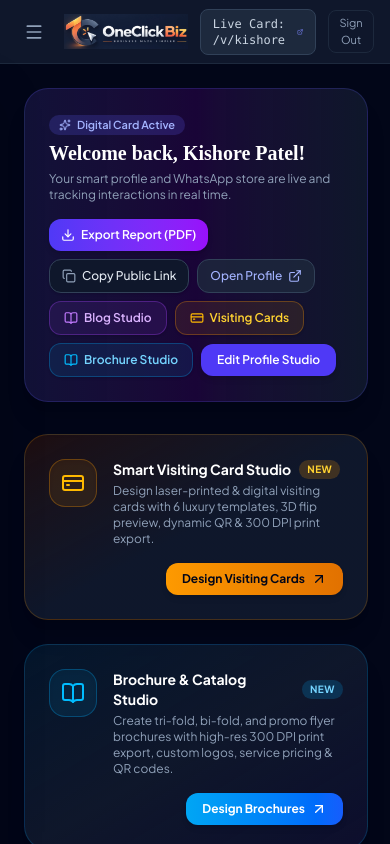
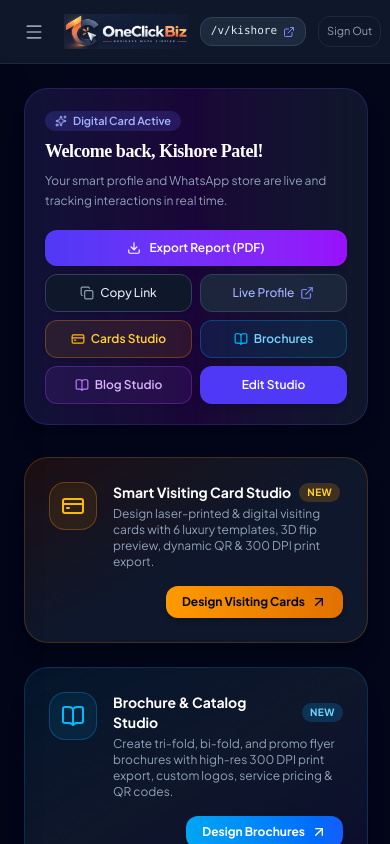
Before and after one commit to merlinflowtechnologies/oneclickbiz, a Next.js app: page /dashboard in a window 390 px wide. Both pictures are taken after a click on the button "Explore as Demo Business →". Built offline with nearby package versions, Linux system fonts and the light colour scheme; no server answers; the database is empty.

Commit message:
fix(mobile): optimize mobile navigation badge and dashboard hero action grid

```diff
--- a/src/app/dashboard/layout.tsx
+++ b/src/app/dashboard/layout.tsx
@@ -392,20 +392,24 @@ export default function DashboardLayout({ children }: { children: React.ReactNod
           {userSession.plan === 'UNPAID' ? (
             <Link
               href="/dashboard/settings?checkout=true"
-              className="px-3 py-1.5 rounded-lg bg-rose-500/15 hover:bg-rose-500/25 text-xs font-semibold text-rose-300 flex items-center gap-1.5 border border-rose-500/30 transition-all shadow-sm"
+              className="px-2.5 sm:px-3 py-1.5 rounded-xl bg-rose-500/15 hover:bg-rose-500/25 text-xs font-semibold text-rose-300 flex items-center gap-1.5 border border-rose-500/30 transition-all shadow-sm shrink-0"
               title="Card Inactive - Click to Activate via Cashfree"
             >
-              <span className="w-2 h-2 rounded-full bg-rose-500 animate-pulse" />
-              <span>Card Inactive (Activate Plan)</span>
+              <span className="w-2 h-2 rounded-full bg-rose-500 animate-pulse shrink-0" />
+              <span className="hidden sm:inline">Card Inactive (Activate Plan)</span>
+              <span className="sm:hidden">Activate</span>
             </Link>
           ) : (
             <Link
               href={`/v/${userSession.slug}`}
               target="_blank"
-              className="px-3 py-1.5 rounded-lg bg-slate-800 hover:bg-slate-700 text-xs font-medium text-slate-300 flex items-center gap-1.5 border border-slate-700 transition-all hover:border-indigo-500/50"
+              className="px-2.5 sm:px-3 py-1.5 rounded-xl bg-slate-800 hover:bg-slate-750 text-xs font-medium text-slate-200 flex items-center gap-1.5 border border-slate-700 transition-all hover:border-indigo-500/50 max-w-[155px] sm:max-w-[260px] shrink-0"
+              title={`Live Card: /v/${userSession.slug}`}
             >
-              <span className="font-mono">Live Card: /v/{userSession.slug}</span>
-              <ExternalLink className="w-3 h-3 text-indigo-400" />
+              <span className="font-mono text-[11px] sm:text-xs truncate">
+                <span className="hidden sm:inline text-slate-400">Live Card: </span>/v/{userSession.slug}
+              </span>
+              <ExternalLink className="w-3 h-3 text-indigo-400 shrink-0" />
             </Link>
           )}
 
@@ -422,7 +426,7 @@ export default function DashboardLayout({ children }: { children: React.ReactNod
                 window.location.href = '/login';
               }
             }}
-            className="px-2.5 py-1 rounded-lg bg-slate-900 hover:bg-slate-800 text-[11px] text-slate-400 hover:text-rose-400 border border-slate-800 transition"
+            className="px-2 sm:px-2.5 py-1.5 rounded-xl bg-slate-900 hover:bg-slate-800 text-[11px] text-slate-400 hover:text-rose-400 border border-slate-800 transition whitespace-nowrap shrink-0"
             title="Sign Out"
           >
             Sign Out
--- a/src/app/dashboard/page.tsx
+++ b/src/app/dashboard/page.tsx
@@ -106,65 +106,75 @@ export default function DashboardOverviewPage() {
       )}
 
       {/* Top Banner / Welcome */}
-      <div className="flex flex-col md:flex-row md:items-center justify-between gap-4 p-6 rounded-3xl bg-gradient-to-r from-indigo-950/60 via-purple-950/40 to-slate-900 border border-indigo-500/20 shadow-xl">
-        <div className="space-y-1">
+      <div className="flex flex-col lg:flex-row lg:items-center justify-between gap-5 p-5 sm:p-6 rounded-3xl bg-gradient-to-r from-indigo-950/60 via-purple-950/40 to-slate-900 border border-indigo-500/20 shadow-xl">
+        <div className="space-y-1.5 max-w-xl">
           <div className="inline-flex items-center gap-1.5 px-2.5 py-0.5 rounded-full bg-indigo-500/20 text-indigo-300 text-[11px] font-semibold">
             <Sparkles className="w-3 h-3" /> Digital Card Active
           </div>
-          <h1 className="text-xl font-bold text-white">Welcome back, {profile.name}!</h1>
-          <p className="text-xs text-slate-400">Your smart profile and WhatsApp store are live and tracking interactions in real time.</p>
+          <h1 className="text-lg sm:text-xl md:text-2xl font-bold text-white tracking-tight break-words">
+            Welcome back, {profile.name}!
+          </h1>
+          <p className="text-xs text-slate-400 leading-relaxed">
+            Your smart profile and WhatsApp store are live and tracking interactions in real time.
+          </p>
         </div>
 
-        <div className="flex items-center flex-wrap gap-2">
+        <div className="grid grid-cols-2 sm:flex sm:items-center sm:flex-wrap gap-2 sm:gap-2.5 w-full lg:w-auto">
           <button
             onClick={() => exportExecutiveSummaryPDF({ profile, bookings: bookings.length > 0 ? bookings : INITIAL_BOOKINGS, leads: leads.length > 0 ? leads : INITIAL_LEADS })}
-            className="px-3 py-2 rounded-xl bg-gradient-to-r from-indigo-600 to-purple-600 hover:from-indigo-500 hover:to-purple-500 text-white font-semibold text-xs flex items-center gap-1.5 transition-all shadow-md active:scale-95"
+            className="col-span-2 sm:col-auto px-3.5 py-2.5 rounded-xl bg-gradient-to-r from-indigo-600 to-purple-600 hover:from-indigo-500 hover:to-purple-500 text-white font-semibold text-xs flex items-center justify-center gap-2 transition-all shadow-md active:scale-95"
             title="Download complete business analytics, bookings & leads PDF report"
           >
-            <Download className="w-3.5 h-3.5" />
+            <Download className="w-3.5 h-3.5 shrink-0" />
             <span>Export Report (PDF)</span>
           </button>
+
           <button
             onClick={handleCopy}
-            className="px-3 py-2 rounded-xl bg-slate-900 hover:bg-slate-800 border border-slate-700 text-xs font-medium text-slate-200 flex items-center gap-1.5 transition-all shadow-sm"
+            className="px-3 py-2.5 rounded-xl bg-slate-900 hover:bg-slate-800 border border-slate-700 text-xs font-medium text-slate-200 flex items-center justify-center gap-1.5 transition-all shadow-sm active:scale-95"
           >
-            {copied ? <Check className="w-3.5 h-3.5 text-emerald-400" /> : <Copy className="w-3.5 h-3.5 text-slate-400" />}
-            {copied ? 'Copied URL' : 'Copy Public Link'}
+            {copied ? <Check className="w-3.5 h-3.5 text-emerald-400 shrink-0" /> : <Copy className="w-3.5 h-3.5 text-slate-400 shrink-0" />}
+            <span>{copied ? 'Copied' : 'Copy Link'}</span>
           </button>
+
           <Link
             href={`/v/${profile.slug}`}
             target="_blank"
-            className="px-3 py-2 rounded-xl bg-slate-800/80 hover:bg-slate-750 border border-slate-700 text-xs font-medium text-indigo-300 hover:text-white flex items-center gap-1.5 transition-all"
+            className="px-3 py-2.5 rounded-xl bg-slate-800/90 hover:bg-slate-750 border border-slate-700 text-xs font-medium text-indigo-300 hover:text-white flex items-center justify-center gap-1.5 transition-all"
           >
-            <span>Open Profile</span>
-            <ExternalLink className="w-3.5 h-3.5" />
+            <span>Live Profile</span>
+            <ExternalLink className="w-3.5 h-3.5 shrink-0 text-indigo-400" />
           </Link>
+
+          <Link
+            href="/dashboard/visiting-cards"
+            className="px-3 py-2.5 rounded-xl bg-amber-500/10 hover:bg-amber-500/20 border border-amber-500/30 text-amber-300 hover:text-white font-semibold text-xs transition-all shadow-sm flex items-center justify-center gap-1.5"
+          >
+            <CreditCard className="w-3.5 h-3.5 text-amber-400 shrink-0" />
+            <span>Cards Studio</span>
+          </Link>
+
+          <Link
+            href="/dashboard/brochures"
+            className="px-3 py-2.5 rounded-xl bg-sky-500/10 hover:bg-sky-500/20 border border-sky-500/30 text-sky-300 hover:text-white font-semibold text-xs transition-all shadow-sm flex items-center justify-center gap-1.5"
+          >
+            <BookOpen className="w-3.5 h-3.5 text-sky-400 shrink-0" />
+            <span>Brochures</span>
+          </Link>
+
           <Link
             href="/dashboard/blogs"
-            className="px-3.5 py-2 rounded-xl bg-purple-500/10 hover:bg-purple-500/20 border border-purple-500/30 text-purple-300 hover:text-white font-semibold text-xs transition-all shadow-sm flex items-center gap-1.5"
+            className="px-3 py-2.5 rounded-xl bg-purple-500/10 hover:bg-purple-500/20 border border-purple-500/30 text-purple-300 hover:text-white font-semibold text-xs transition-all shadow-sm flex items-center justify-center gap-1.5"
           >
-            <BookOpen className="w-3.5 h-3.5 text-purple-400" />
+            <BookOpen className="w-3.5 h-3.5 text-purple-400 shrink-0" />
             <span>Blog Studio</span>
           </Link>
-          <Link
-            href="/dashboard/visiting-cards"
-            className="px-3.5 py-2 rounded-xl bg-amber-500/10 hover:bg-amber-500/20 border border-amber-500/30 text-amber-300 hover:text-white font-semibold text-xs transition-all shadow-sm flex items-center gap-1.5"
-          >
-            <CreditCard className="w-3.5 h-3.5 text-amber-400" />
-            <span>Visiting Cards</span>
-          </Link>
-          <Link
-            href="/dashboard/brochures"
-            className="px-3.5 py-2 rounded-xl bg-sky-500/10 hover:bg-sky-500/20 border border-sky-500/30 text-sky-300 hover:text-white font-semibold text-xs transition-all shadow-sm flex items-center gap-1.5"
-          >
-            <BookOpen className="w-3.5 h-3.5 text-sky-400" />
-            <span>Brochure Studio</span>
-          </Link>
+
           <Link
             href="/dashboard/builder"
-            className="px-4 py-2 rounded-xl bg-indigo-600 hover:bg-indigo-500 text-white font-semibold text-xs transition-all shadow-md"
+            className="px-3.5 py-2.5 rounded-xl bg-indigo-600 hover:bg-indigo-500 text-white font-semibold text-xs transition-all shadow-md flex items-center justify-center gap-1.5"
           >
-            Edit Profile Studio
+            Edit Studio
           </Link>
         </div>
       </div>
```
